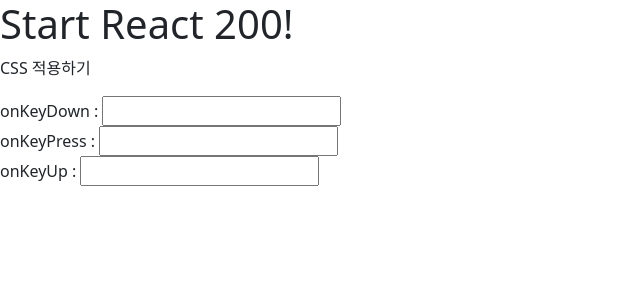
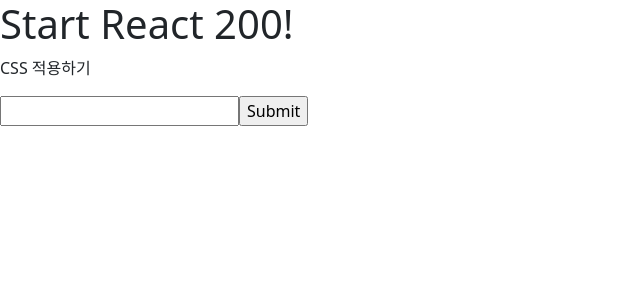
Before and after one commit to jihyean/React200, a React (Create React App) app in the folder client/: page / in a window 1280 px wide. Shown: the top 300 px of the page, without its empty margins (0-640 px from the left). Built offline with nearby package versions, Linux system fonts and the light colour scheme.

Commit message:
[072] submit 이벤트 사용하기(onSubmit)

```diff
--- a/client/src/App.js
+++ b/client/src/App.js
@@ -1,6 +1,6 @@
 import React from 'react';
 import './App.css';
-import ReactOnKey from './PART3/R071_OnKey'
+import ReactonSubmit from './PART3/R072_onSubmit'
 import 'bootstrap/dist/css/bootstrap.css'
 
 function App() {
@@ -8,7 +8,7 @@
     <div>
       <h1>Start React 200!</h1>
       <p>CSS 적용하기</p>
-      <ReactOnKey />
+      <ReactonSubmit />
     </div>
   );
 }
--- /dev/null
+++ b/client/src/PART3/R072_onSubmit.js
@@ -0,0 +1,20 @@
+import React, { Component } from 'react';
+
+class R072_onSubmit extends Component {
+  Submit(e) {
+    var inputValue = document.getElementById("inputId").value;
+    console.log("inputValue : "+inputValue);
+    e.preventDefault();
+  }
+
+  render() {
+    return (
+      <form onSubmit={this.Submit}>
+        <input type="text" name="inputName" id="inputId"/>
+        <input type="submit" value="Submit"/>
+      </form>
+    )
+  }
+}
+
+export default R072_onSubmit;
```
